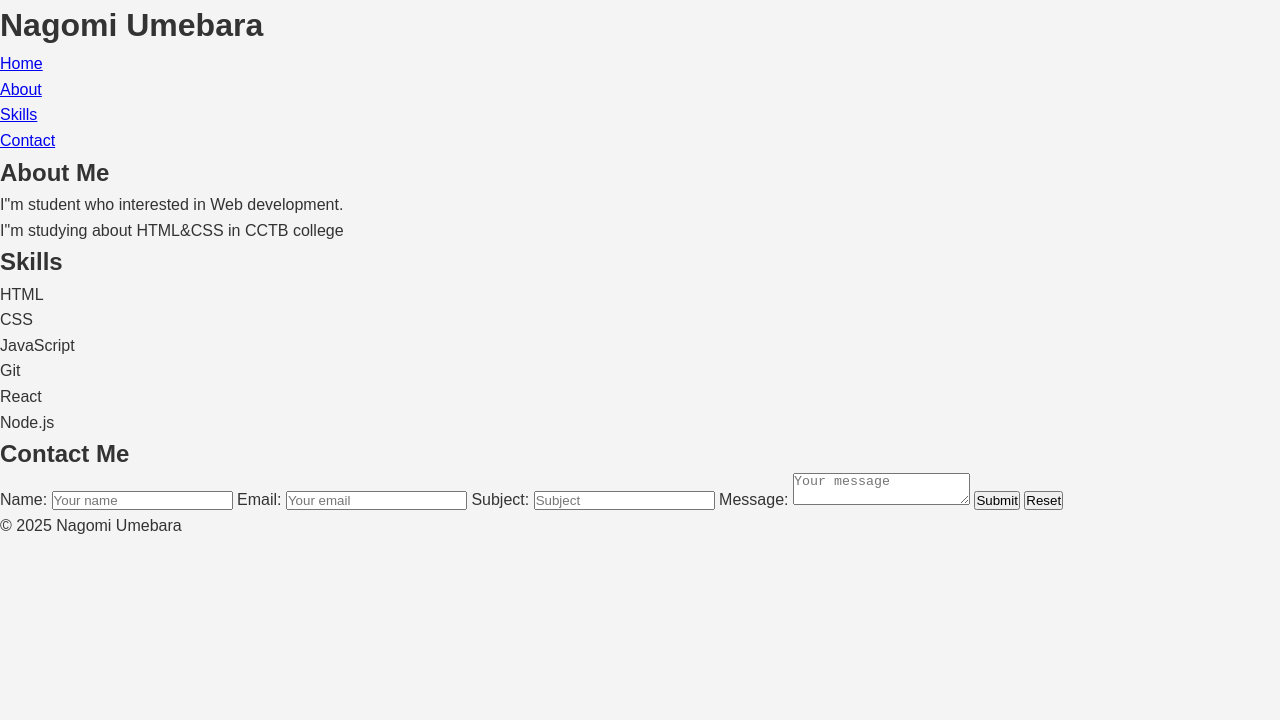
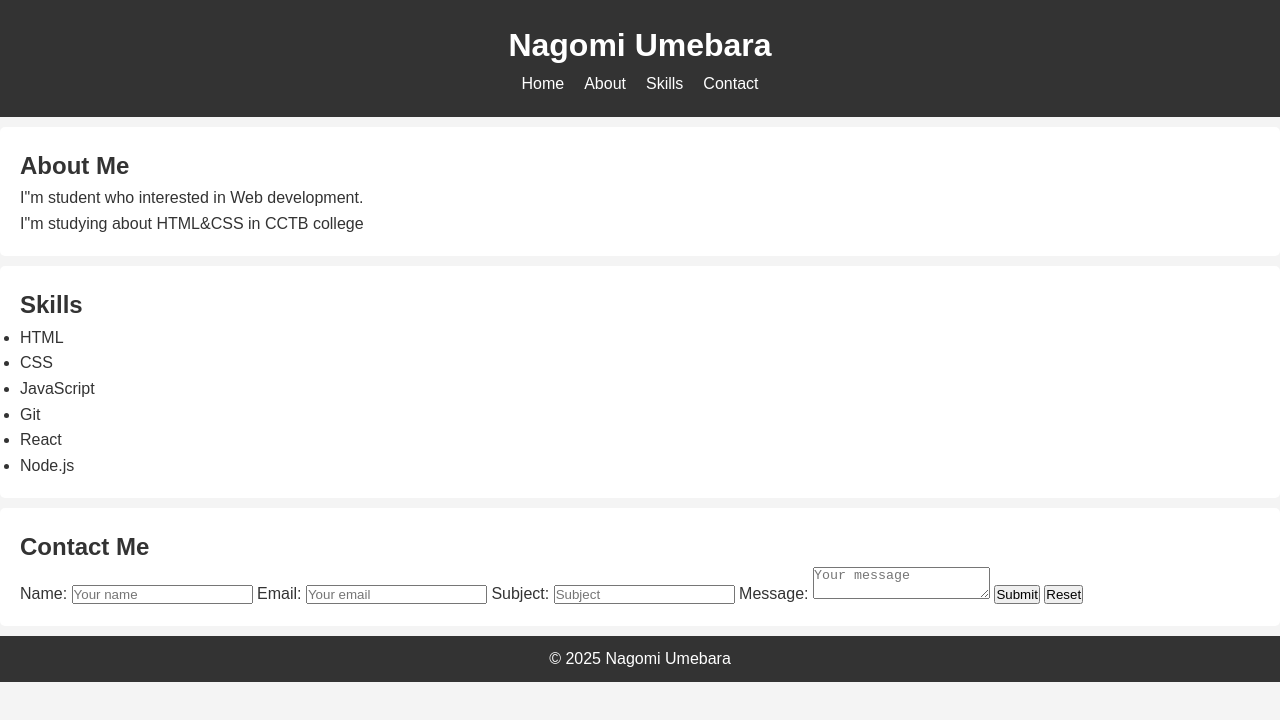
Before and after one commit to nagomi511/exam_NagomiUmebara, a plain HTML site: page index.html in a window 1280 px wide. Drawn offline with Linux system fonts and the light colour scheme.

Commit message:
Add layout css

```diff
--- a/styles.css
+++ b/styles.css
@@ -10,3 +10,39 @@ body {
     background-color: #f4f4f4;
     color: #333;
 }
+header {
+    background-color: #333;
+    color: #fff;
+    padding: 20px;
+    text-align: center;
+}
+
+nav ul {
+    list-style: none;
+    display: flex;
+    justify-content: center;
+    gap: 20px;
+}
+
+nav a {
+    color: white;
+    text-decoration: none;
+}
+
+nav a:hover {
+    text-decoration: underline;
+}
+
+section {
+    padding: 20px;
+    margin: 10px 0;
+    background-color: white;
+    border-radius: 5px;
+}
+
+footer {
+    text-align: center;
+    background-color: #333;
+    color: white;
+    padding: 10px;
+}
```
